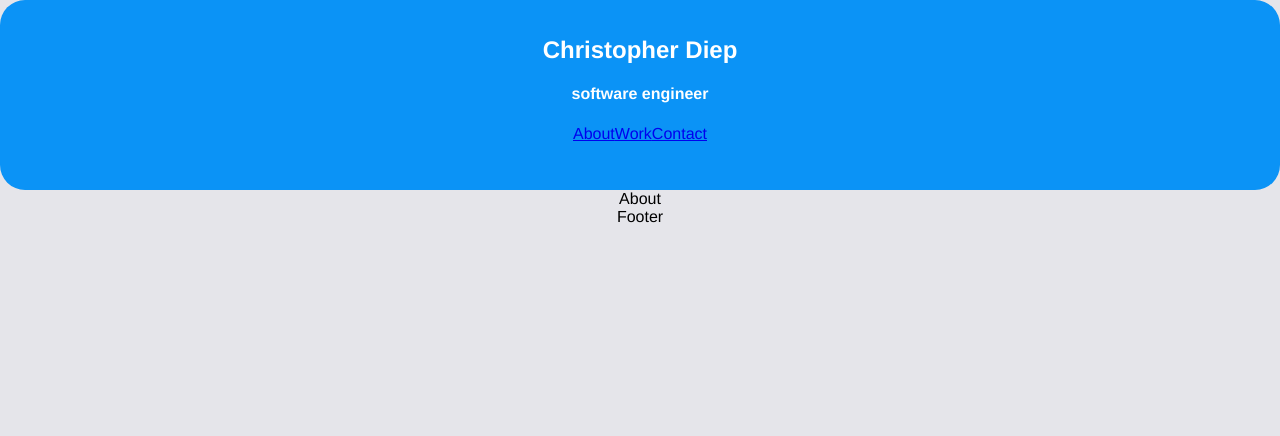
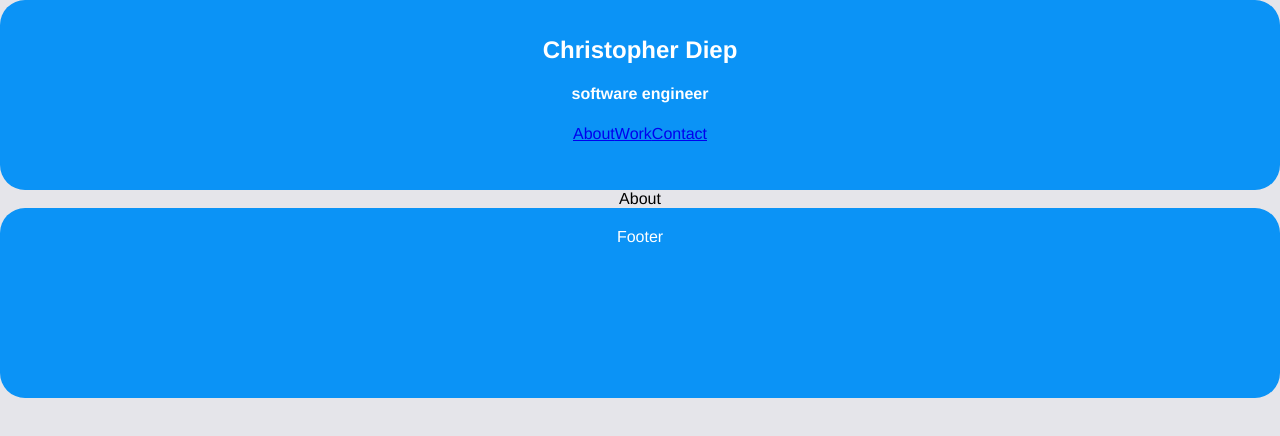
Before and after one commit to christphrd/personal-website, a React (Create React App) app: page /about in a window 1280 px wide. Shown: the top 436 px of the page. Built offline with nearby package versions, Linux system fonts and the light colour scheme.

Commit message:
footer css. blue ios bubble style

```diff
--- a/src/App.css
+++ b/src/App.css
@@ -2,7 +2,7 @@
   text-align: center;
 }
 
-.App-header {
+.App-header, .App-footer {
   background-color: #0B93F6;
   height: 150px;
   padding: 20px;
--- a/src/components/Footer.js
+++ b/src/components/Footer.js
@@ -2,7 +2,7 @@ import React from 'react';
 
 const Footer = () => {
     return (
-        <footer>
+        <footer className="App-footer">
             Footer
         </footer>
     )
```
